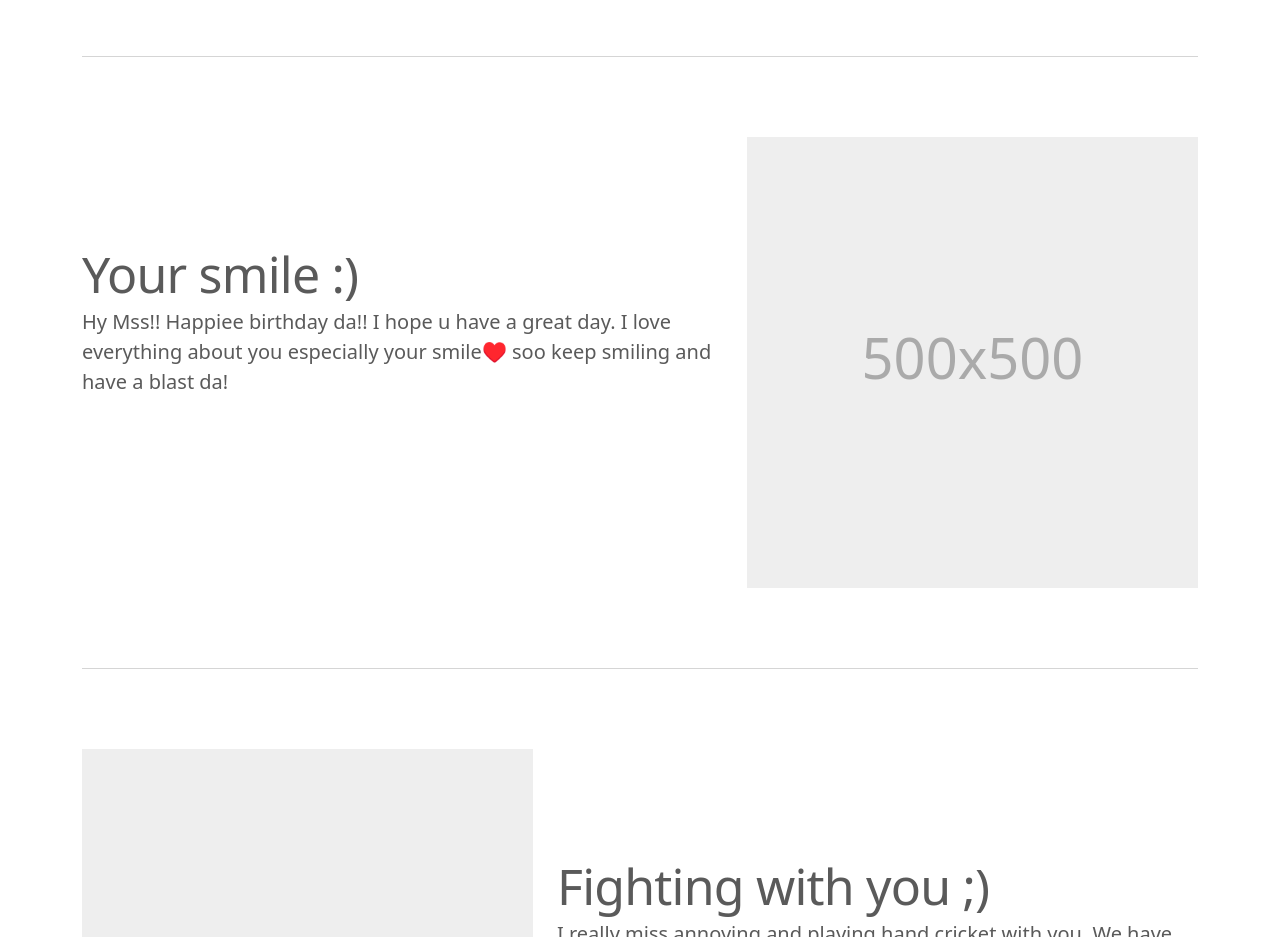
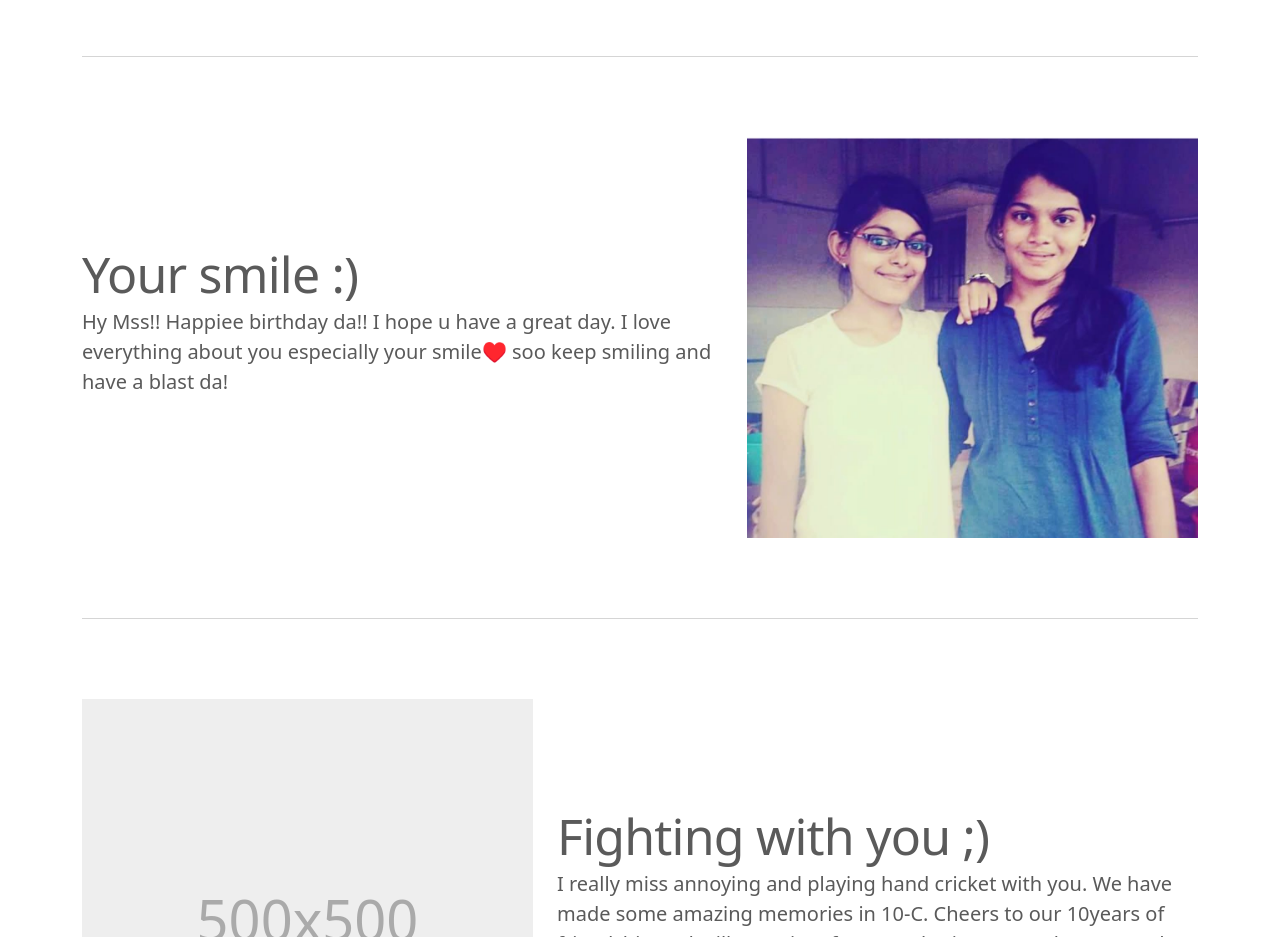
Before and after one commit to sushram-09/BirthdayWebsite, a plain HTML site: page index.html in a window 1280 px wide. Shown: the part 1000-1937 px from the top of the page. Drawn offline with Linux system fonts and the light colour scheme.

Commit message:
Update index.html

```diff
--- a/index.html
+++ b/index.html
@@ -146,7 +146,7 @@
 I hope u have a great day. I love everything about you especially your smile♥️ soo keep smiling and have a blast da!</p>
       </div>
       <div class="col-md-5" data-tilt data-tilt-scale="1.1" >
-        <svg class="bd-placeholder-img bd-placeholder-img-lg featurette-image img-fluid mx-auto" width="500" height="500" xmlns="http://www.w3.org/2000/svg" role="img" aria-label="Placeholder: 500x500" preserveAspectRatio="xMidYMid slice" focusable="false"><title>Placeholder</title><rect width="100%" height="100%" fill="#eee"/><text x="50%" y="50%" fill="#aaa" dy=".3em">500x500</text></svg>
+        <img class="featurette-image img-fluid mx-auto" width="500" height="500" src="./assets/images/sneha.jpeg" alt="">
 
       </div>
     </div>
```
